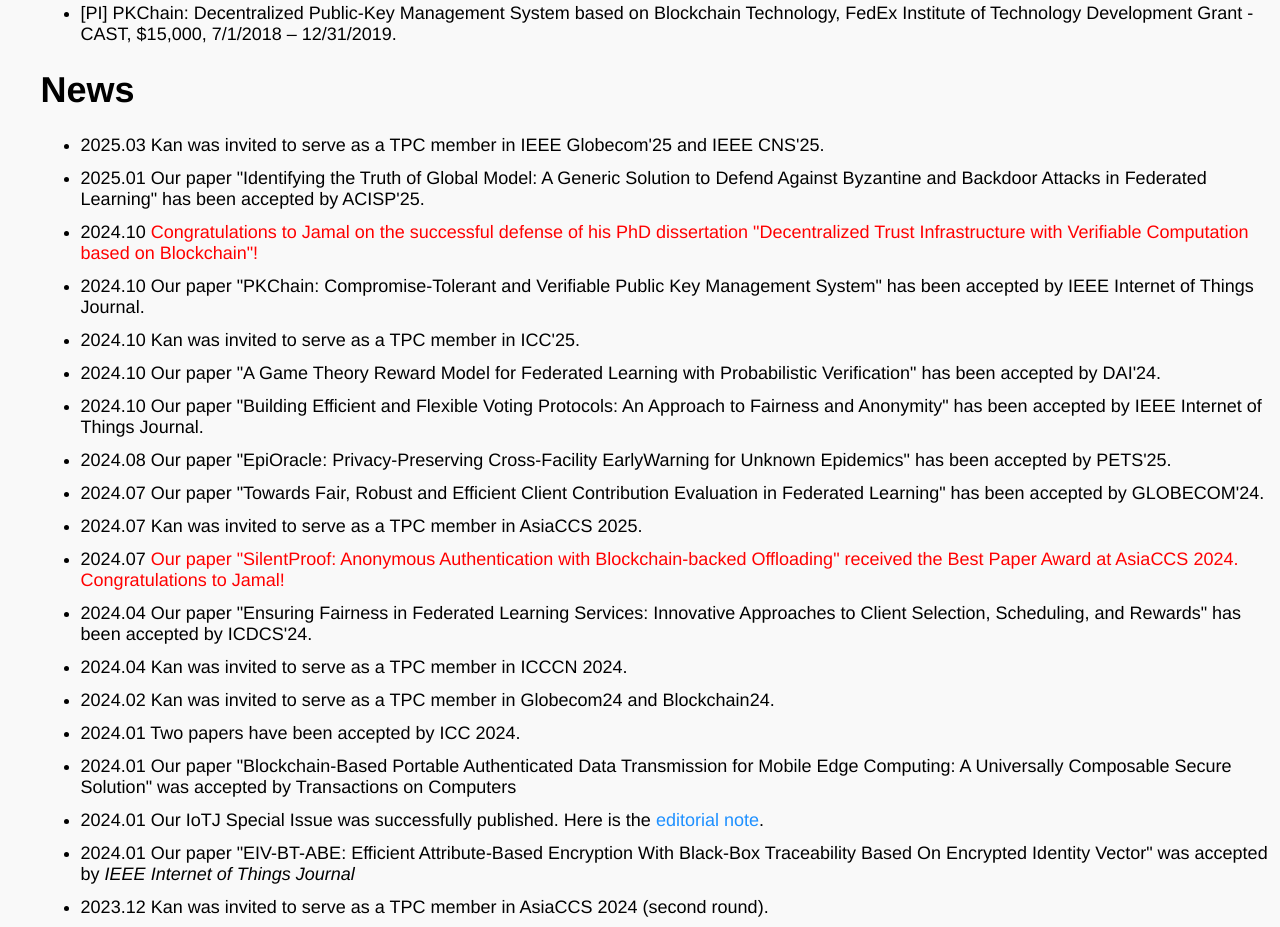
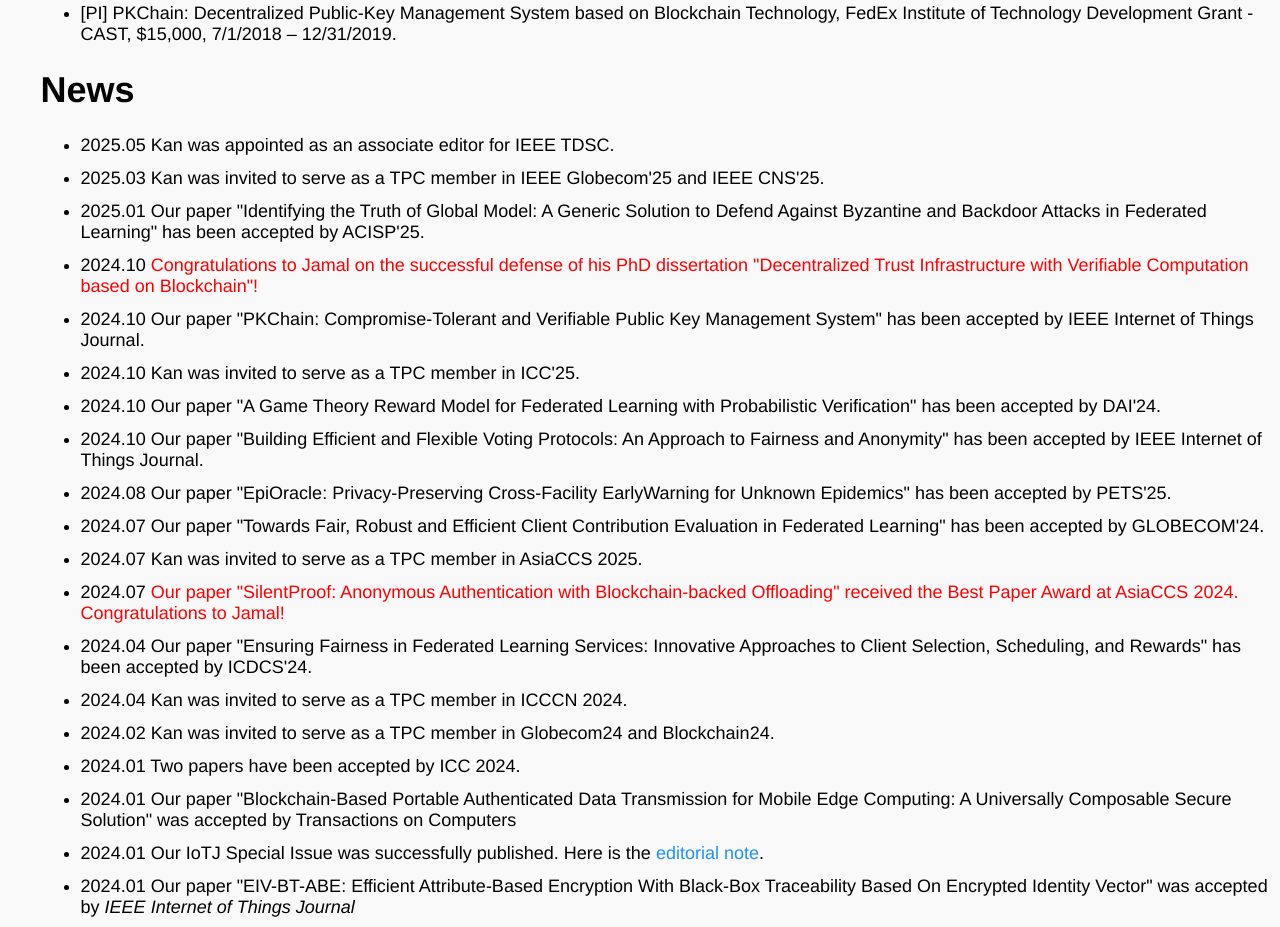
Before and after one commit to kan-yang/kan-yang.github.io, a plain HTML site: page index.html in a window 1280 px wide. Shown: the part 1537-2464 px from the top of the page. Drawn offline with Linux system fonts and the light colour scheme.

Commit message:
Update index.html

```diff
--- a/index.html
+++ b/index.html
@@ -134,6 +134,7 @@
                  <h1> News </h1>
                 <p>
                  <ul class = "none">
+			 <li>2025.05 Kan was appointed as an associate editor for IEEE TDSC. </li>
 			 <li>2025.03 Kan was invited to serve as a TPC member in IEEE Globecom'25 and IEEE CNS'25.</li>
 			 <li>2025.01 Our paper &quot;Identifying the Truth of Global Model: A Generic Solution to Defend Against Byzantine and Backdoor Attacks in Federated Learning&quot; has been accepted by ACISP'25.</li>
 			 <li>2024.10 <awardfont>Congratulations to Jamal on the successful defense of his PhD dissertation &quot;Decentralized Trust Infrastructure with Verifiable Computation based on Blockchain&quot;! </awardfont>
```
